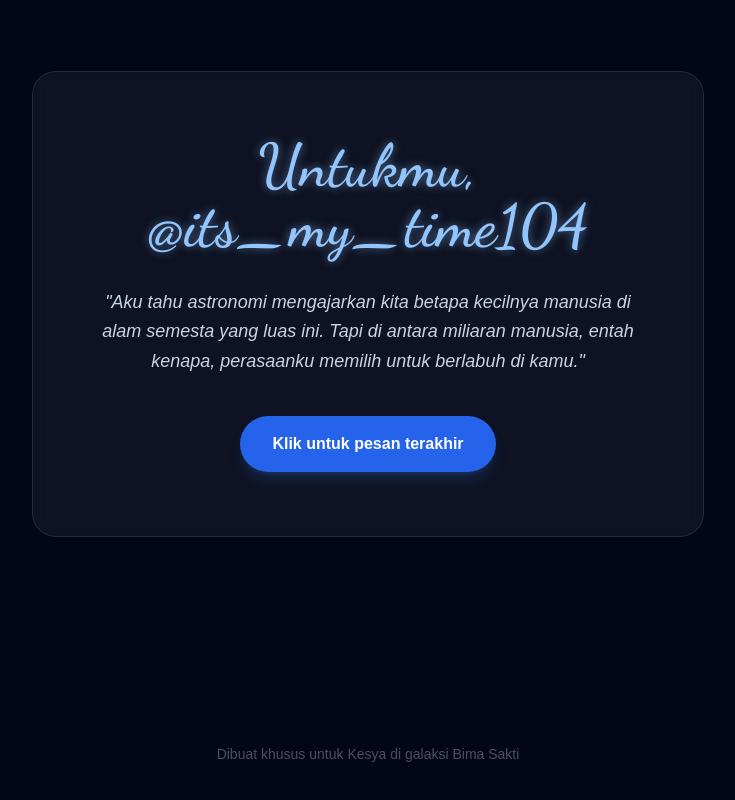
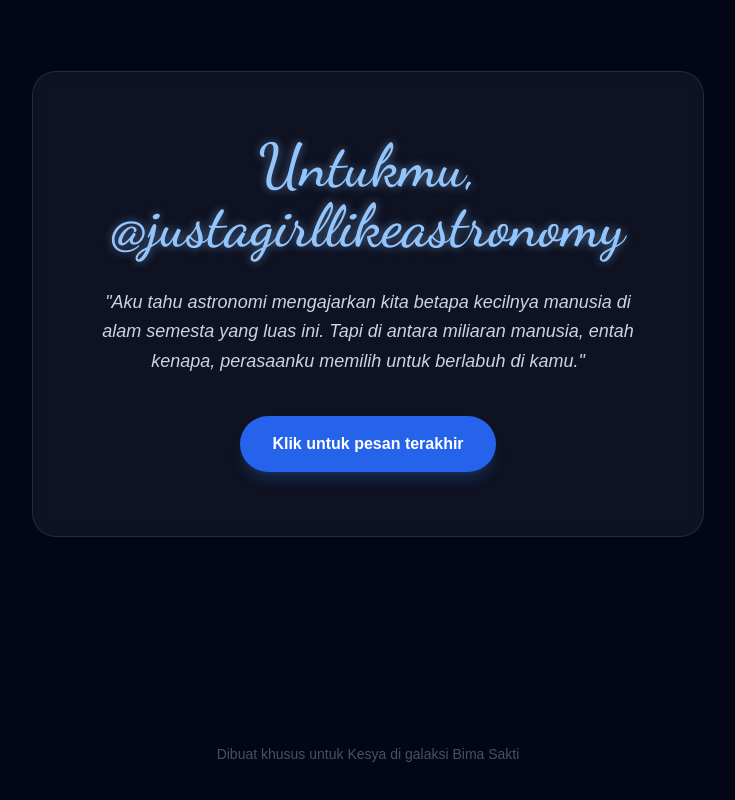
Before and after one commit to malhikam-tech/forkesya, a plain HTML site: page index.html in a window 1280 px wide. Shown: the part 1704-2504 px from the top of the page, without its empty margins (272-1007 px from the left). Drawn offline with nearby package versions, Linux system fonts and the light colour scheme.

Commit message:
Update index.html

```diff
--- a/index.html
+++ b/index.html
@@ -136,7 +136,7 @@
     <!-- Confession Section -->
     <section class="min-h-screen flex items-center justify-center p-6">
         <div class="glass-card p-8 md:p-16 text-center max-w-2xl fade-in">
-            <h2 class="romantic-font text-5xl md:text-6xl mb-8 text-blue-300 glow-text">Untukmu, @its_my_time104</h2>
+            <h2 class="romantic-font text-5xl md:text-6xl mb-8 text-blue-300 glow-text">Untukmu, @justagirllikeastronomy</h2>
             <p class="text-lg text-slate-300 italic mb-10 leading-relaxed">
                 "Aku tahu astronomi mengajarkan kita betapa kecilnya manusia di alam semesta yang luas ini. Tapi di antara miliaran manusia, entah kenapa, perasaanku memilih untuk berlabuh di kamu."
             </p>
```
